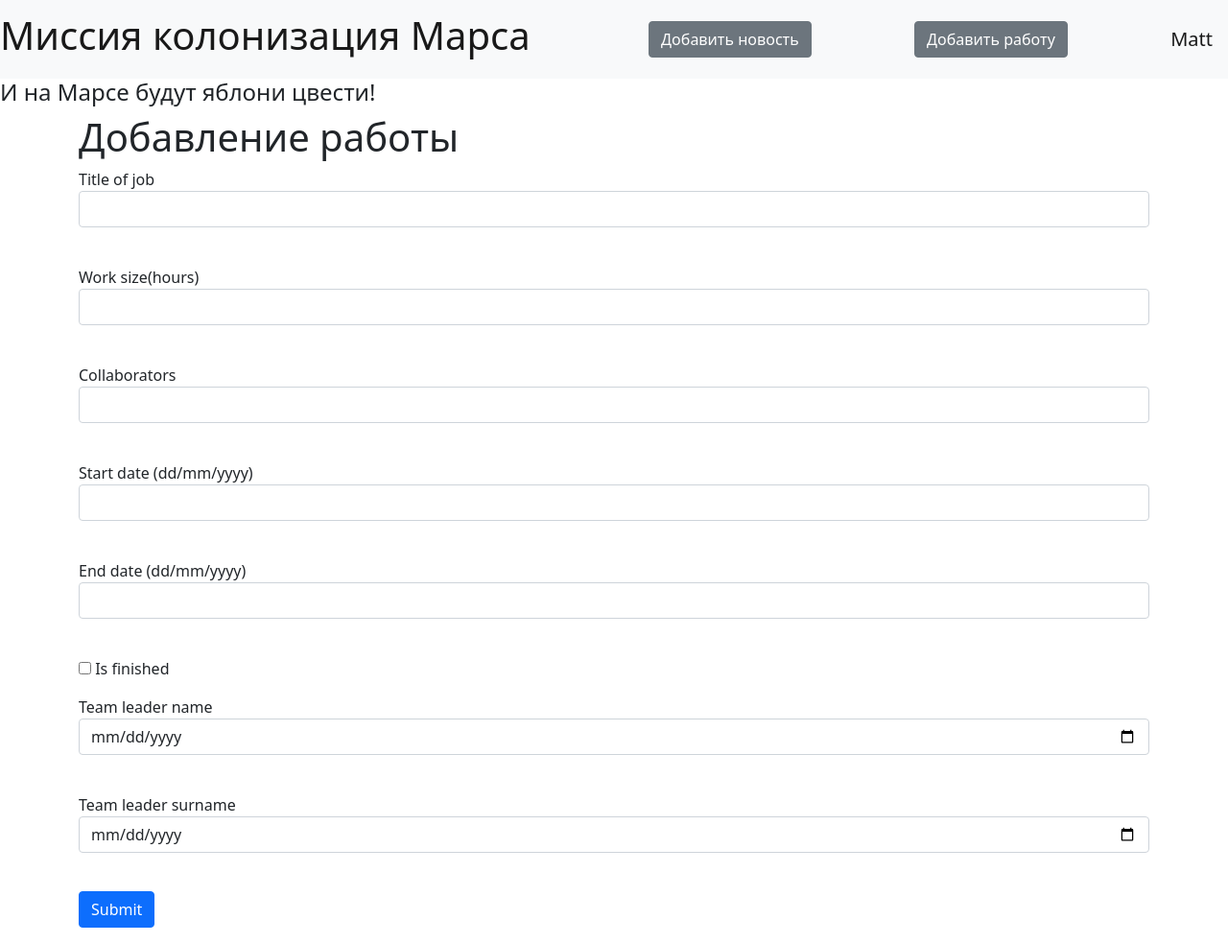
After one commit to Melekh11/flask_cool, a Flask app: page /add_jobs in a window 1280 px wide. The commit adds this page. Shown: the whole page at 96% size. Run offline with Flask 2, Linux system fonts and the light colour scheme; a user stored in the database is signed in.

Commit message:
Добавление работы (модель)

```diff
--- /dev/null
+++ b/forms/add_job.py
@@ -0,0 +1,17 @@
+import sqlalchemy
+import datetime
+from flask_wtf import FlaskForm
+from wtforms import PasswordField, StringField, TextAreaField, SubmitField, EmailField, IntegerField, BooleanField, DateField
+from wtforms.validators import DataRequired
+
+
+class AddJobs(FlaskForm):
+    job = StringField("Title of job", validators=[DataRequired()])
+    work_size = IntegerField("Work size(hours)", validators=[DataRequired()])
+    collaborators = StringField("Collaborators", validators=[DataRequired()])
+    start_date = StringField("Start date (dd/mm/yyyy)", validators=[DataRequired()])
+    finish_date = StringField("End date (dd/mm/yyyy)", validators=[DataRequired()])
+    is_finished = BooleanField("Is finished")
+    team_leader_name = StringField("Team leader name", validators=[DataRequired()])
+    team_leader_surname = StringField("Team leader surname", validators=[DataRequired()])
+    submit = SubmitField("Submit")
--- a/main.py
+++ b/main.py
@@ -9,6 +9,7 @@ from forms.register import RegisterForm
 from flask_login import LoginManager, login_user, login_required, logout_user, current_user
 from forms.loginform import LoginForm
 from forms.add_news import AddNews
+from forms.add_job import AddJobs
 
 
 app = Flask(__name__)
@@ -26,7 +27,7 @@ def main():
     app.run()
 
 
-@app.route("/")
+@app.route("/all_jobs")
 def work_plan():
     db_sess = db_session.create_session()
     jobs = db_sess.query(Jobs).all()
@@ -157,6 +158,36 @@ def news_delete(id):
     return redirect('/')
 
 
+@app.route("/add_jobs", methods=["GET", "POST"])
+@login_required
+def add_jobs():
+    form = AddJobs()
+    if form.validate_on_submit():
+        name = form.team_leader_name.data
+        surname = form.team_leader_surname.data
+        db_conn = db_session.create_session()
+        id_lead = db_conn.query(User).filter(User.name == name, User.surname == surname).all()
+        start = form.start_date.data.split("/")
+        start_date = datetime.date(int(start[2]), int(start[1]), int(start[0]))
+        end = form.finish_date.data.split("/")
+        end_date = datetime.date(int(end[2]), int(end[1]), int(end[0]))
+        job = Jobs(
+            job=form.job.data,
+            work_size=form.work_size.data,
+            collaborators=form.collaborators.data,
+            start_date=start_date,
+            end_date=end_date,
+            is_finished=form.is_finished.data,
+            team_leader_id=id_lead[0].id
+        )
+        db_conn.add(job)
+        db_conn.commit()
+        return redirect("all_jobs")
+    else:
+        return render_template("add_job.html", form=form, title="Add Job")
+
+
+
 @app.route("/cookie_test")
 def cookie_test():
     visits_count = int(request.cookies.get("visits_count", 0))
--- /dev/null
+++ b/templates/add_job.html
@@ -0,0 +1,82 @@
+{% extends "base.html" %}
+
+{% block content %}
+<h1>Добавление работы</h1>
+    <form action="" method="post">
+        {{ form.hidden_tag() }}
+        <p>
+            {{ form.job.label }}<br>
+            {{ form.job(class="form-control") }}<br>
+            {% for error in form.job.errors %}
+                <div class="alert alert-danger" role="alert">
+                    {{ error }}
+                </div>
+            {% endfor %}
+        </p>
+
+        <p>
+            {{ form.work_size.label }}<br>
+            {{ form.work_size(class="form-control") }}<br>
+            {% for error in form.work_size.errors %}
+                <div class="alert alert-danger" role="alert">
+                    {{ error }}
+                </div>
+            {% endfor %}
+        </p>
+
+        <p>
+            {{ form.collaborators.label }}<br>
+            {{ form.collaborators(class="form-control") }}<br>
+            {% for error in form.collaborators.errors %}
+                <div class="alert alert-danger" role="alert">
+                    {{ error }}
+                </div>
+            {% endfor %}
+        </p>
+
+        <p>
+            {{ form.start_date.label }}<br>
+            {{ form.start_date(class="form-control date") }}<br>
+            {% for error in form.start_date.errors %}
+                <div class="alert alert-danger" role="alert">
+                    {{ error }}
+                </div>
+            {% endfor %}
+        </p>
+
+        <p>
+            {{ form.finish_date.label }}<br>
+            {{ form.finish_date(class="form-control date") }}<br>
+            {% for error in form.finish_date.errors %}
+                <div class="alert alert-danger" role="alert">
+                    {{ error }}
+                </div>
+            {% endfor %}
+        </p>
+
+        <p>{{ form.is_finished() }} {{ form.is_finished.label }}</p>
+
+        <p>
+            {{ form.team_leader_name.label }}<br>
+            {{ form.team_leader_name(class="form-control", type="date")}}<br>
+            {% for error in form.team_leader_name.errors %}
+                <div class="alert alert-danger" role="alert">
+                    {{ error }}
+                </div>
+            {% endfor %}
+        </p>
+
+        <p>
+            {{ form.team_leader_surname.label }}<br>
+            {{ form.team_leader_surname(class="form-control", type="date")}}<br>
+            {% for error in form.team_leader_surname.errors %}
+                <div class="alert alert-danger" role="alert">
+                    {{ error }}
+                </div>
+            {% endfor %}
+        </p>
+
+        <p>{{ form.submit(type="submit", class="btn btn-primary") }}</p>
+        <div>{{ message }}</div>
+    </form>
+{% endblock %}
--- a/templates/base.html
+++ b/templates/base.html
@@ -13,6 +13,7 @@
 
         {% if current_user.is_authenticated %}
             <a href="add_news" class="btn btn-secondary">Добавить новость</a>
+            <a href="add_jobs" class="btn btn-secondary">Добавить работу</a>
         {% endif %}
 
         {% if current_user.is_authenticated %}
@@ -20,7 +21,7 @@
         {% else %}
             <p>
                 <a class="btn btn-primary " href="/register">Зарегистрироваться</a>
-        <a class="btn btn-success" href="/login">Войти</a>
+                <a class="btn btn-success" href="/login">Войти</a>
             </p>
         {% endif %}
     </nav>
```
Also changed, not shown: homework.py (+2 -14 lines), db/blogs.db.
